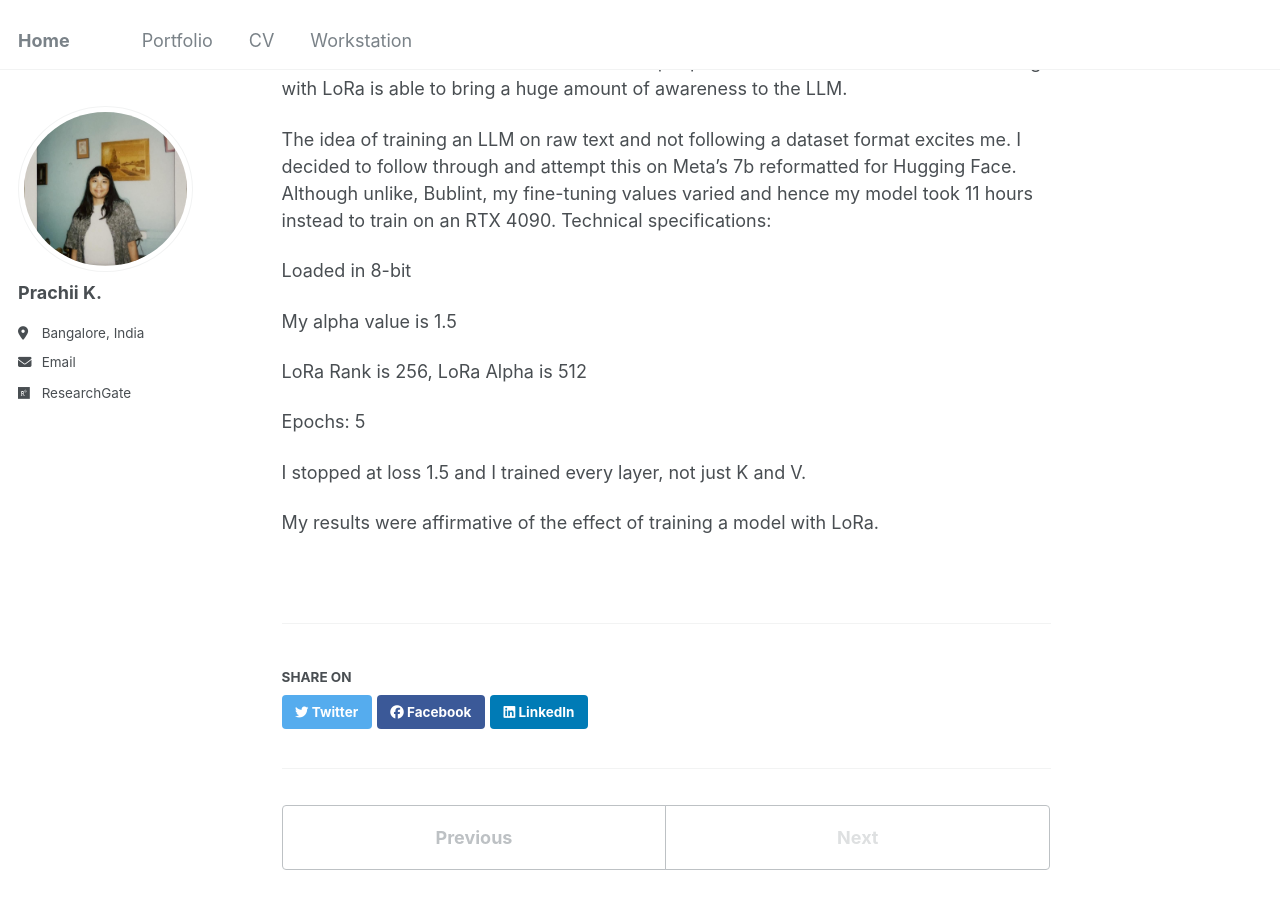
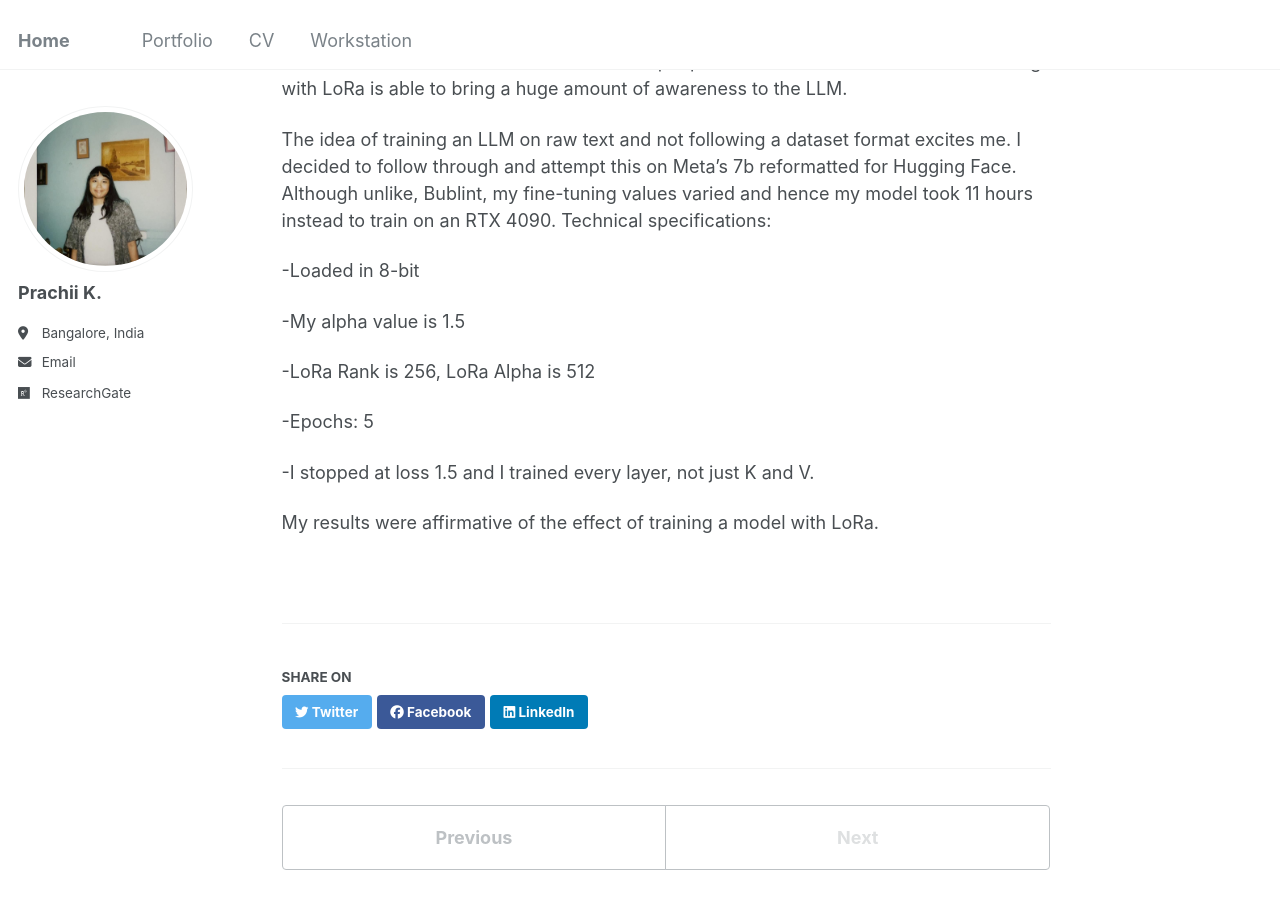
Before and after one commit to asaiyru99/asaiy, a Jekyll site: the page built from _talks/llm.md, in a window 1280 px wide and 900 px high, scrolled down 445 px. Built offline with Jekyll 4.4.1, drawn with Linux system fonts in a browser that asks for light colours.

Commit message:
Update llm.md

```diff
--- a/_talks/llm.md
+++ b/_talks/llm.md
@@ -18,14 +18,14 @@ So he trained it with LoRa and the LLM demonstrated more awareness of the topic.
 The idea of training an LLM on raw text and not following a dataset format excites me. I decided to follow through and attempt this on Meta’s 7b reformatted for Hugging Face. Although unlike, Bublint, my fine-tuning values varied and hence my model took 11 hours instead to train on an RTX 4090.
 Technical specifications:
 
-Loaded in 8-bit
+-Loaded in 8-bit
 
-My alpha value is 1.5
+-My alpha value is 1.5
 
-LoRa Rank is 256, LoRa Alpha is 512
+-LoRa Rank is 256, LoRa Alpha is 512
 
-Epochs: 5
+-Epochs: 5
 
-I stopped at loss 1.5 and I trained every layer, not just K and V.
+-I stopped at loss 1.5 and I trained every layer, not just K and V.
 
 My results were affirmative of the effect of training a model with LoRa.
```
